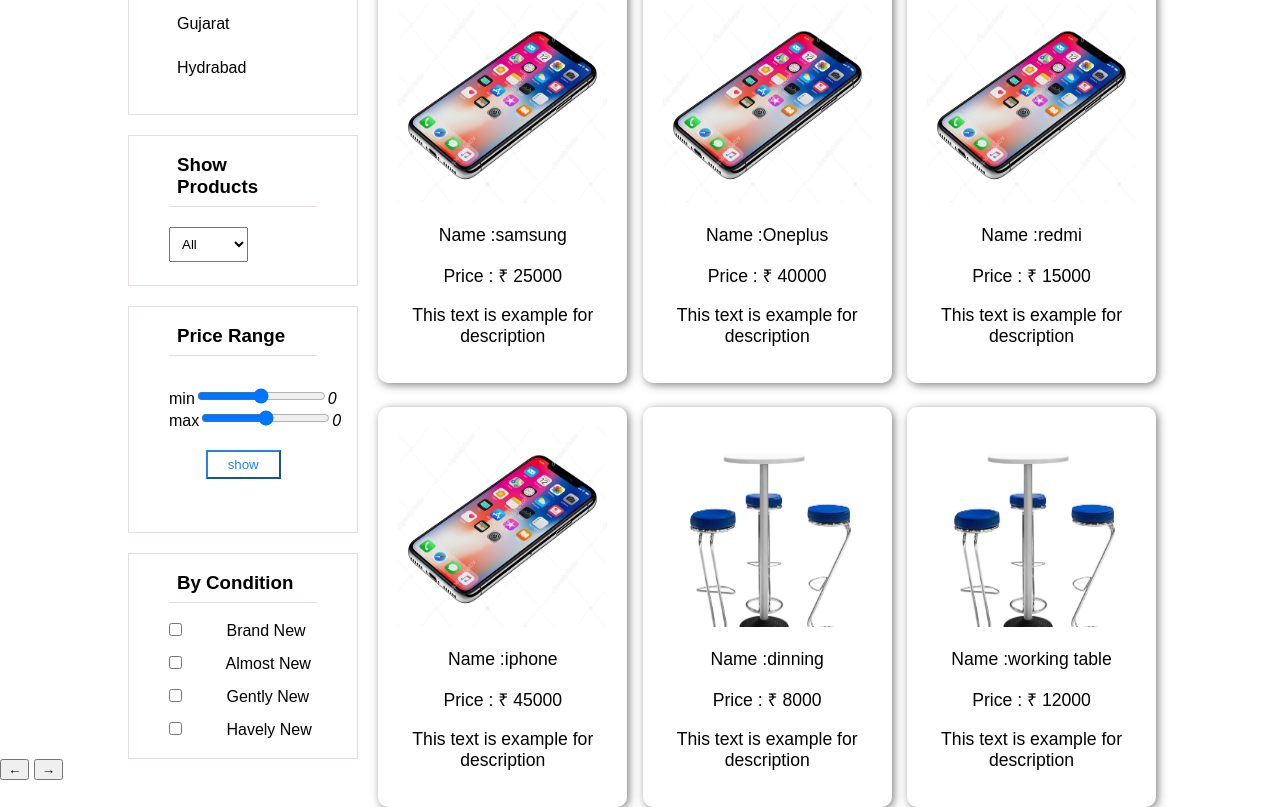
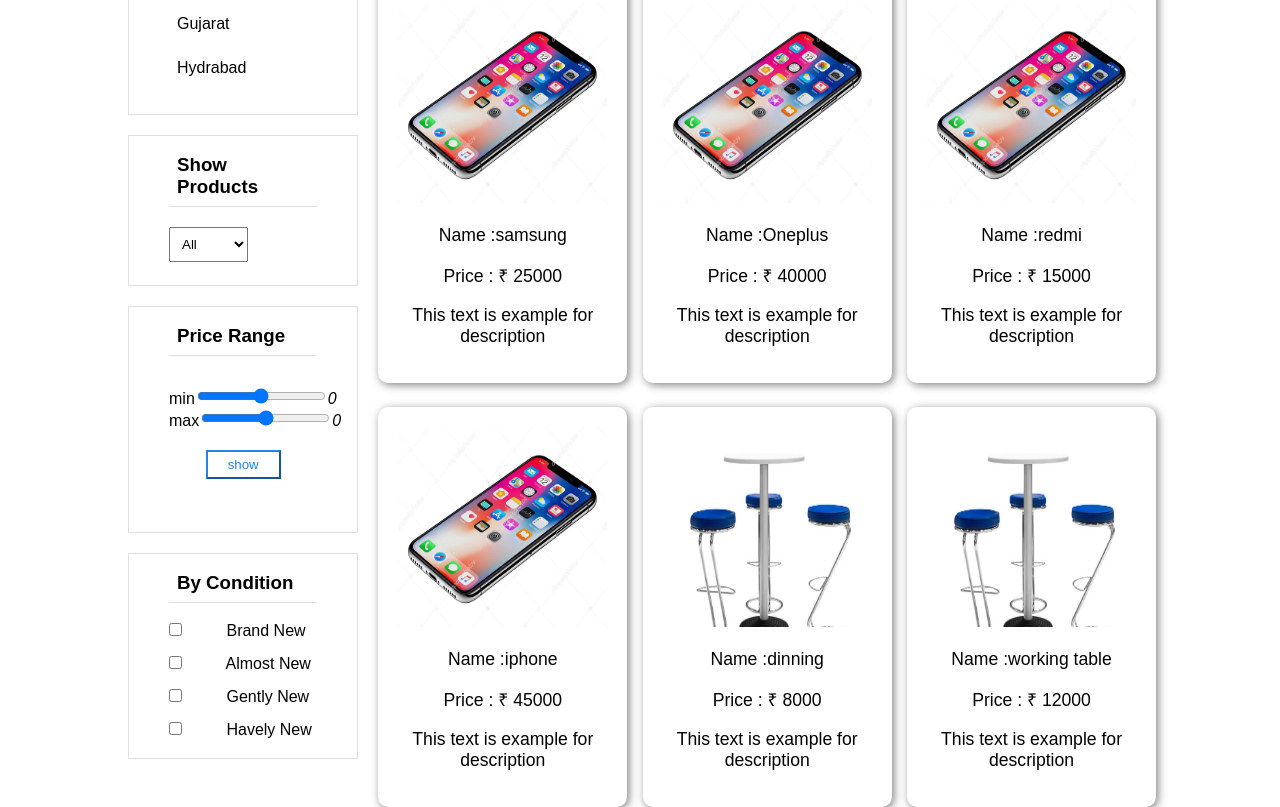
Before and after one commit to 05-SURYA/eCommerce, a plain HTML site: page index.html in a window 1280 px wide. Shown: the part 904-1711 px from the top of the page. Drawn offline with Linux system fonts and the light colour scheme.

Commit message:
Update index.html

```diff
--- a/index.html
+++ b/index.html
@@ -91,8 +91,4 @@
         </div>
         </div>
     </section>
-    <footer>
-        <button>&larr;</button>
-        <button>&rarr;</button>
-    </footer>
 </body>
```
